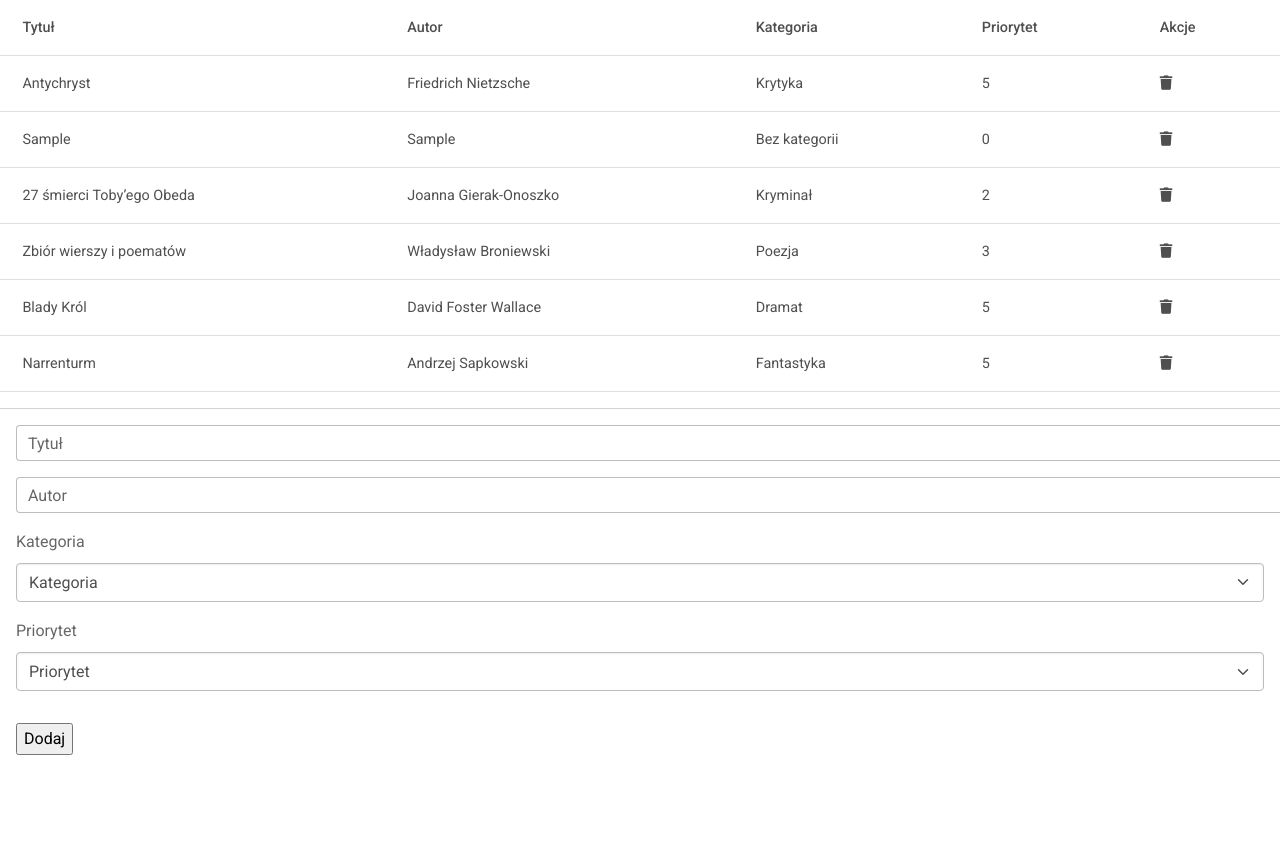
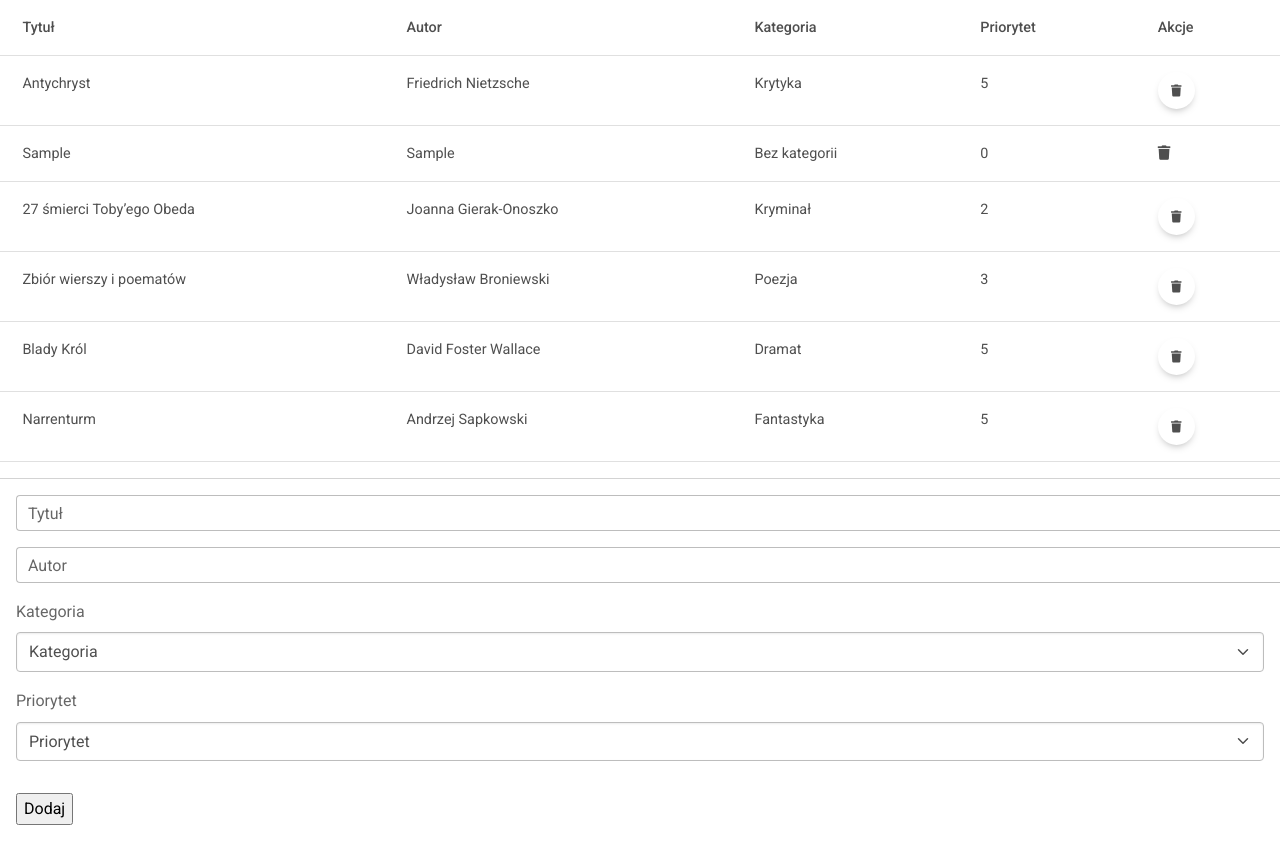
Before and after one commit to michal-duszak/booklist, a website built with webpack: page src/index.html in a window 1280 px wide. Both pictures are taken after typing "Sample", "Sample" into the empty fields and a click on the input "Dodaj". Before the commit the page ends 800 px from the top, so only its background shows below. Built offline with nearby package versions, Linux system fonts and the light colour scheme; files whose address does not match are found by name.

Commit message:
add delete button

```diff
--- a/src/index.html
+++ b/src/index.html
@@ -43,7 +43,9 @@
           <td>Krytyka</td>
           <td>5</td>
           <td><div class="actions">
+            <button type="button" class="btn btn-floating">
             <i class="fas fa-trash delete"></i>
+          </button>
           </div>
         </td>
         </tr>
--- a/src/js/modules/bookshelf.js
+++ b/src/js/modules/bookshelf.js
@@ -12,7 +12,9 @@ export default class Bookshelf {
           <td>${book.category}</td>
           <td>${book.priority}</td>
           <td><div class="actions">
+          <button type="button" class="btn btn-floating">
             <i class="fas fa-trash delete"></i>
+            </button>
           </div>
         </td>
         </tr>`
@@ -21,7 +23,7 @@ export default class Bookshelf {
   }
   addBook(book) {
     this.table.insertAdjacentHTML(
-        'afterend',
+        'beforeend',
         `<tr>
           <td class="book-title">${book.title}</td>
           <td>${book.author}</td>
```
